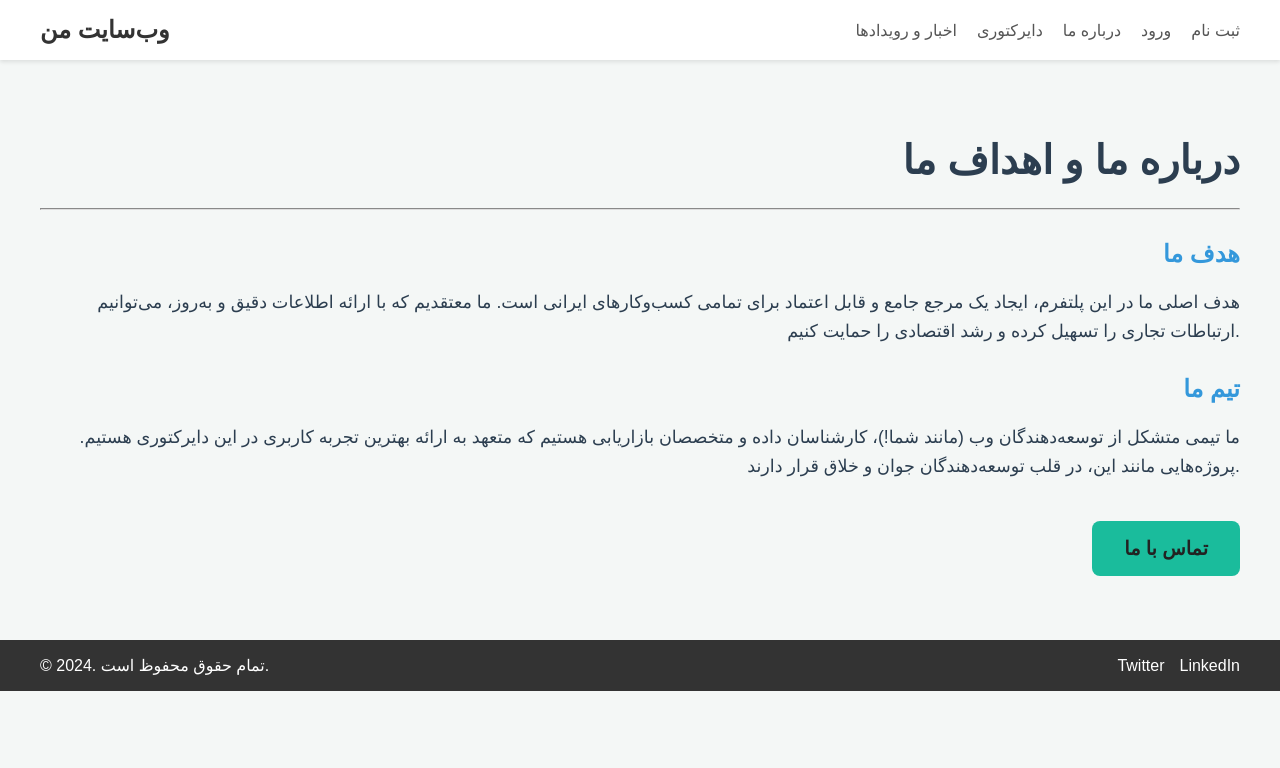
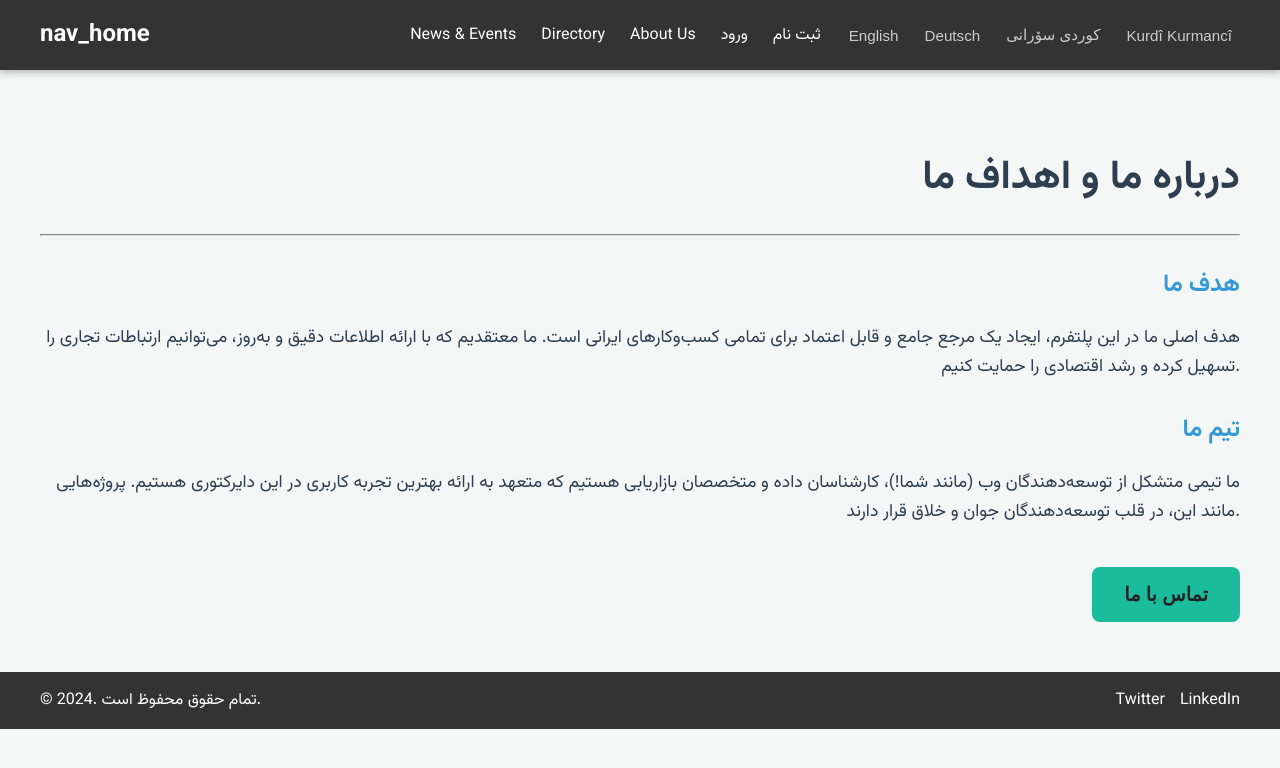
Before and after one commit to Fatahi-m/my-fullstack-website, a React (Vite) app in the folder my-new-website/: page /about in a window 1280 px wide. Shown: the top 768 px of the page. Built offline with nearby package versions, Linux system fonts and the light colour scheme.

Commit message:
Feature: Finalized i18n implementation, added Vazirmatn font and improved responsive Navbar layout.

```diff
--- a/my-new-website/src/components/Navbar.css
+++ b/my-new-website/src/components/Navbar.css
@@ -1,92 +1,152 @@
 /* src/components/Navbar.css */
 
 .navbar {
-    background-color: #fff;
+  background-color: #333; /* ⬅️ تغییر رنگ پس‌زمینه به تیره برای وضوح بیشتر */
+  color: white;
   padding: 1rem 0;
-    box-shadow: 0 2px 4px rgba(0, 0, 0, 0.1);
+  box-shadow: 0 2px 8px rgba(0, 0, 0, 0.3);
+  position: sticky;
+  top: 0;
+  z-index: 1000; /* برای نمایش روی محتوای دیگر */
 }
 
+/* 1. تنظیمات Grid برای Navbar در دسکتاپ */
 .navbar .container {
+  display: grid;
+  /* ⬅️ سه ستون: لوگو (چپ) | لینک‌های ناوبری (وسط) | دکمه‌های زبان (راست) */
+  grid-template-columns: auto 1fr auto;
+  align-items: center;
+  gap: 20px;
   max-width: 1200px;
   margin: 0 auto;
-    display: flex;
-    justify-content: space-between;
-    align-items: center;
 }
 
+/* 2. استایل لوگو */
 .logo {
   font-size: 1.5rem;
-    font-weight: bold;
-    color: #333;
+  font-weight: 700;
+  color: white; /* رنگ سفید */
   text-decoration: none;
+  order: 1; /* جایگاه اول در گرید */
 }
 
+/* 3. استایل لینک‌های ناوبری (وسط) */
 .nav-links {
   list-style: none;
   margin: 0;
   padding: 0;
   display: flex;
+  justify-content: flex-end; /* ⬅️ قرارگیری لینک‌ها در سمت راست برای هماهنگی با زبان فارسی */
+  order: 2; /* جایگاه دوم در گرید */
+  flex-grow: 1;
 }
 
 .nav-links li {
-    margin-left: 20px;
+  margin-left: 25px; /* فاصله بین آیتم‌های منو */
+  display: flex;
+  align-items: center;
 }
 
 .nav-links a {
-    text-decoration: none;
-    color: #555;
+  color: white;
   font-weight: 500;
   transition: color 0.3s ease;
 }
 
 .nav-links a:hover {
-    color: #007bff;
-  }
-  .nav-links li {
-    list-style: none; /* این خط از قبل هست */
-    margin-left: 20px; /* ⬅️ فاصله بین آیتم‌ها */
-    display: flex; /* ⬅️ استفاده از فلکس برای تراز کردن محتوای هر آیتم */
-    align-items: center;
+  color: #ff9900; /* رنگ نارنجی در هاور */
 }
 
-  /* 1. پنهان کردن دکمه منو به صورت پیش‌فرض */
+/* 4. استایل سوئیچ زبان (سمت راست) */
+.language-switcher {
+  order: 3; /* جایگاه سوم در گرید */
+  display: flex;
+  justify-content: flex-end;
+  align-items: center;
+  gap: 10px; /* فاصله بین دکمه‌های زبان */
+}
+
+.lang-button {
+  background: none;
+  border: none;
+  cursor: pointer;
+  color: #ccc; /* رنگ خاکستری روشن */
+  font-size: 0.95rem;
+  font-weight: 500;
+  padding: 5px 8px;
+  transition: all 0.2s ease;
+}
+
+.lang-button:hover,
+.lang-button.active {
+  font-weight: 700;
+  color: #ff9900; /* رنگ نارنجی برای فعال بودن */
+}
+
+/* 5. دکمه همبرگری (مخفی به صورت پیش‌فرض) */
 .menu-toggle {
   display: none;
   background: none;
   border: none;
   font-size: 1.5rem;
   cursor: pointer;
-  color: #333;
+  color: white;
+  order: 4; /* برای قرارگیری در گوشه موبایل */
 }
 
-/* 2. استایل‌های موبایل برای صفحه کوچک */
+
+/* ========================================= */
+/* استایل‌های ریسپانسیو (موبایل) */
+/* ========================================= */
+
 @media (max-width: 768px) {
+  /* تغییر Navbar به Flexbox یک ستونی */
   .navbar .container {
+      display: flex;
       flex-wrap: wrap;
       justify-content: space-between;
   }
 
-  /* ⬅️ نمایش دکمه منو */
+  /* ⬅️ نمایش دکمه همبرگری */
   .menu-toggle {
       display: block;
   }
 
-  /* ⬅️ مخفی کردن منو به صورت پیش‌فرض */
-  .nav-links {
-      width: 100%;
+  /* ⬅️ در حالت موبایل، دکمه‌های زبان را مخفی می‌کنیم */
+  .language-switcher {
       display: none;
-      flex-direction: column; /* چینش آیتم‌ها به صورت عمودی */
-      text-align: center;
-      padding: 10px 0;
-      border-top: 1px solid #eee;
   }
 
-  /* ⬅️ نمایش منو هنگام کلیک */
+  /* ⬅️ منوهای ناوبری (بصورت عمودی) */
+  .nav-links {
+      display: none;
+      flex-direction: column;
+      width: 100%;
+      text-align: right;
+      padding: 15px 0;
+      background-color: #333;
+      position: absolute; /* برای نمایش زیر Navbar */
+      top: 60px;
+      left: 0;
+      right: 0;
+      z-index: 999;
+      box-shadow: 0 10px 10px rgba(0, 0, 0, 0.2);
+  }
+
+  /* ⬅️ نمایش منو هنگام باز شدن */
   .nav-links.mobile-open {
       display: flex;
   }
 
   .nav-links li {
-      margin: 10px 0; /* فاصله عمودی بین لینک‌ها */
+      margin: 10px 0;
+      padding-right: 20px;
+      border-bottom: 1px solid rgba(255, 255, 255, 0.1);
+  }
+
+  .nav-links a {
+      color: white;
+      padding: 8px 0;
+      display: block; /* برای کلیک راحت‌تر */
   }
 }
--- a/my-new-website/src/components/Navbar.jsx
+++ b/my-new-website/src/components/Navbar.jsx
@@ -1,33 +1,36 @@
 // src/components/Navbar.jsx
 
-// ⬅️ ⬅️ ⬅️ اضافه کردن useState به دستور Import از React
 import React, { useState } from 'react';
 import { Link, useNavigate } from 'react-router-dom';
 import { useAuth } from '../context/AuthContext';
+import { useTranslation } from 'react-i18next';
 import './Navbar.css';
 
 const Navbar = () => {
-  const [isMenuOpen, setIsMenuOpen] = useState(false); // ⬅️ وضعیت برای باز/بسته کردن منو
+  const { t, i18n } = useTranslation();
+  const [isMenuOpen, setIsMenuOpen] = useState(false);
   const { isLoggedIn, user, logout } = useAuth();
   const navigate = useNavigate();
 
+  // ⬅️ لیست زبان‌های پشتیبانی شده
+  const languages = [
+    { code: 'en', label: 'English' },
+    { code: 'de', label: 'Deutsch' },
+    { code: 'ckb', label: 'کوردی سۆرانی' },
+    { code: 'kmr', label: 'Kurdî Kurmancî' },
+  ];
+
+  // ⬅️ تابع برای تغییر زبان با کلیک بر روی دکمه
+  const changeLanguage = (code) => {
+    i18n.changeLanguage(code);
+    // در حالت موبایل، پس از انتخاب زبان، منو بسته شود
+    if (isMenuOpen) {
+        setIsMenuOpen(false);
+    }
+  };
+
   const handleLogout = async () => {
-    const API_URL = 'https://my-app-backend-gamma.vercel.app';
-
-    try {
-        // 1. ارسال درخواست POST به بک‌اند (برای پاکسازی توکن/سشن)
-        await fetch(`${API_URL}/api/auth/logout`, {
-            method: 'POST',
-            headers: { 'Content-Type': 'application/json' },
-        });
-
-        // 2. صرف نظر از پاسخ بک‌اند، خروج را در فرانت‌اند انجام می‌دهیم
-    } catch (error) {
-        // خطای شبکه را در کنسول ثبت می‌کنیم
-        console.error('Logout network error:', error);
-    }
-
-    // 3. خروج از Context و هدایت کاربر
+    // ... (منطق خروج بدون نمایش خطای شبکه)
     logout();
     navigate('/');
     alert('شما با موفقیت از سیستم خارج شدید.');
@@ -38,40 +41,46 @@ const Navbar = () => {
   return (
     <nav className="navbar">
       <div className="container">
+        {/* ⬅️ لوگو/عنوان سایت (نیاز به nav_home در translation.json دارد) */}
         <Link to="/" className="logo">
-          وب‌سایت من
+          {t('nav_home')}
         </Link>
+
+        {/* ⬅️ ⬅️ سوئیچ زبان (گروه اول) */}
+        <div className="language-switcher">
+          {languages.map(({ code, label }) => (
+            <button
+              key={code}
+              onClick={() => changeLanguage(code)}
+              className={`lang-button ${i18n.language === code ? 'active' : ''}`}
+            >
+              {label}
+            </button>
+          ))}
+        </div>
 
         {/* ⬅️ دکمه همبرگری (فقط در موبایل نمایش داده می‌شود) */}
         <button className="menu-toggle" onClick={() => setIsMenuOpen(!isMenuOpen)}>
           ☰
         </button>
 
-        {/* ⬅️ افزودن کلاس mobile-open-ness بر اساس وضعیت isMenuOpen */}
+        {/* ⬅️ لینک‌های اصلی ناوبری و احراز هویت (گروه دوم) */}
         <ul className={`nav-links ${isMenuOpen ? 'mobile-open' : ''}`}>
-          <li><Link to="/news">اخبار و رویدادها</Link></li>
-          <li><Link to="/directory">دایرکتوری</Link></li>
-          <li><Link to="/about">درباره ما</Link></li>
 
-          {/* ⬅️ نمایش مشروط بر اساس وضعیت ورود */}
+          <li><Link to="/news">{t('nav_news')}</Link></li>
+          <li><Link to="/directory">{t('nav_directory')}</Link></li>
+          <li><Link to="/about">{t('nav_about')}</Link></li>
+
+          {/* ⬅️ احراز هویت */}
           {isLoggedIn ? (
-            <>
-              {/* ⬅️ نمایش مستقیم نام کاربری/ایمیل */}
-              <li style={{fontWeight: 'bold', color: '#007bff'}}>
-                {displayUserName}
-              </li>
-              <li>
-                {/* ⬅️ دکمه خروج جداگانه */}
-                <button onClick={handleLogout} className="cta-button"
-                        style={{padding: '5px 10px', fontSize: '0.9rem', backgroundColor: '#c0392b', color: 'white'}}>
-                  خروج
-                </button>
-              </li>
-            </>
+            // ... (منطق خروج) ...
+            <li className="auth-item">
+              <button onClick={handleLogout} className="cta-button" style={{/* ... */}}>خروج</button>
+            </li>
           ) : (
             <>
-              <li><Link to="/login">ورود</Link></li>
-              <li><Link to="/signup">ثبت نام</Link></li>
+              <li classNameauth-item><Link to="/login">ورود</Link></li>
+              <li className="auth-item"><Link to="/signup">ثبت نام</Link></li>
             </>
           )}
         </ul>
--- a/my-new-website/src/index.css
+++ b/my-new-website/src/index.css
@@ -1,9 +1,9 @@
 /* src/index.css - FINAL CONFIGURATION FOR STYLES */
-
+@import url('https://fonts.googleapis.com/css2?family=Vazirmatn:wght@400;700&display=swap');
 /* 1. استایل‌های عمومی بدنه */
 body {
   margin: 0;
-  font-family: sans-serif;
+  font-family: 'Vazirmatn', sans-serif;
   color: #2c3e50;
   background-color: #f4f7f6;
 }
```
Lines whose indentation alone changed are shown as unchanged.
